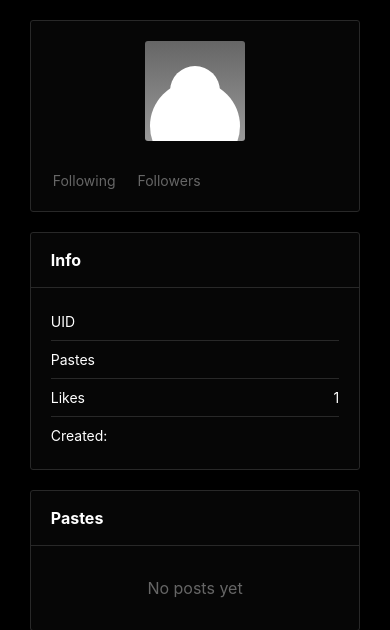
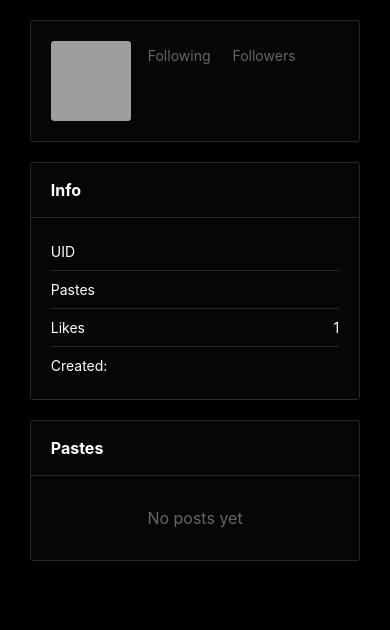
Before and after one commit to osintlarp/main, a Flask app: template templates/profile_page.html in a window 390 px wide. Shown: the part 60-690 px from the top of the page. Run offline with Flask 3, Linux system fonts and the light colour scheme; the template is opened without the code that fills it, so the values that code supplies are empty; parts of the project's set-up code (start-up, migrations or seed data) failed here and were passed over; grey boxes are pictures that could not be loaded.

Commit message:
Update profile_page.html

```diff
--- a/templates/profile_page.html
+++ b/templates/profile_page.html
@@ -162,32 +162,18 @@
             flex-shrink: 0;
             margin-bottom: 10px;
             aspect-ratio: 1/1;
-            background: linear-gradient(180deg, #666 0%, #999 100%);
+            background: #333;
             position: relative;
+            display: flex;
+            align-items: center;
+            justify-content: center;
         }
 
-        .profile-avatar::before {
-            content: '';
-            width: 50px;
-            height: 50px;
-            background-color: #fff;
-            border-radius: 50%;
-            position: absolute;
-            top: 25px;
-            left: 50%;
-            transform: translateX(-50%);
-        }
-
-        .profile-avatar::after {
-            content: '';
-            width: 90px;
-            height: 90px;
-            background-color: #fff;
-            border-radius: 50%;
-            position: absolute;
-            bottom: -30px;
-            left: 50%;
-            transform: translateX(-50%);
+        .profile-avatar img {
+            width: 100%;
+            height: 100%;
+            object-fit: cover;
+            border-radius: 3px;
         }
 
         .profile-info {
@@ -321,8 +307,6 @@
             color: #666;
             font-size: 16px;
         }
-
-        /* Mobile Styles */
         @media (max-width: 768px) {
             .mobile-header {
                 display: flex;
@@ -339,23 +323,29 @@
             }
 
             .profile-header {
-                flex-direction: column;
-                text-align: center;
+                flex-direction: row;
+                text-align: left;
                 gap: 15px;
+                align-items: flex-start;
             }
 
             .avatar-container {
-                width: 100%;
+                width: auto;
+                align-items: flex-start;
             }
 
             .profile-avatar {
-                width: 100px;
-                height: 100px;
-                margin: 0 auto 10px;
+                width: 80px;
+                height: 80px;
+                margin-bottom: 0;
+            }
+
+            .profile-info {
+                flex-grow: 1;
             }
 
             .follow-stats {
-                justify-content: center;
+                justify-content: flex-start;
             }
 
             .data-table th:nth-child(2),
@@ -404,7 +394,9 @@
     <div class="main-container">
         <div class="profile-header">
             <div class="avatar-container">
-                <div class="profile-avatar"></div>
+                <div class="profile-avatar">
+                    <img src="/static/default.jpg" alt="Profile Picture">
+                </div>
             </div>
             <div class="profile-info">
                 <h1 class="profile-name">{{ username }}</h1>
@@ -483,7 +475,6 @@
         menuButton.addEventListener('click', () => {
             mobileNav.classList.toggle('active');
         });
-
         document.addEventListener('click', (event) => {
             if (!event.target.closest('.mobile-header') && !event.target.closest('.mobile-nav')) {
                 mobileNav.classList.remove('active');
```
